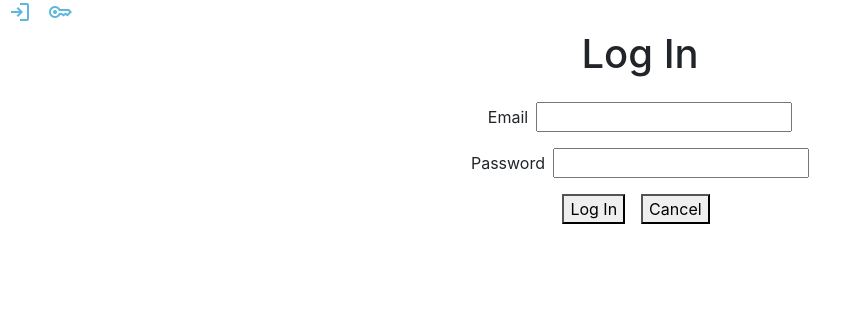
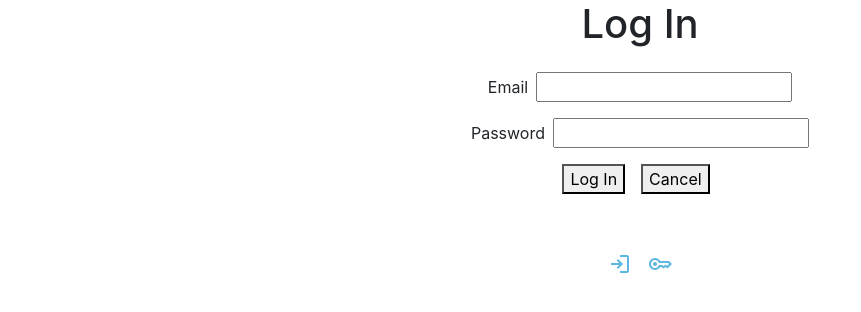
Before and after one commit to ElijahSMIAEL/code-cards-front-end, a React (Create React App) app: page /login in a window 1280 px wide. Shown: the top 312 px of the page, without its empty margins (0-861 px from the left). Built offline with nearby package versions, Linux system fonts and the light colour scheme; no server answers.

Commit message:
style nav and move it to bottom on app

```diff
--- a/src/App.jsx
+++ b/src/App.jsx
@@ -44,7 +44,6 @@ const App = () => {
 
   return (
     <>
-      <NavBar user={user} handleLogout={handleLogout} />
       <Routes>
         <Route path='/profile-details/:id' element={<ProfileDetails user={user} sets={sets} />}
         />
@@ -80,6 +79,7 @@ const App = () => {
           }
         />
       </Routes>
+      <NavBar user={user} handleLogout={handleLogout} />
     </>
   )
 }
--- a/src/components/NavBar/NavBar.jsx
+++ b/src/components/NavBar/NavBar.jsx
@@ -6,8 +6,7 @@ const NavBar = ({ user, handleLogout }) => {
     <>
       {user ?
         <nav>
-          <div>
-            <h1>Welcome, {user.name}</h1>
+          <div className={styles.container}>
             <Link to="/">
               <span class="material-symbols-outlined">home</span>
             </Link>
@@ -27,7 +26,7 @@ const NavBar = ({ user, handleLogout }) => {
         </nav>
       :
         <nav>
-          <div>
+          <div className={styles.container}>
             <Link to="/login">
               <span class="material-symbols-outlined">login</span>
             </Link>
--- a/src/components/NavBar/NavBar.module.css
+++ b/src/components/NavBar/NavBar.module.css
@@ -0,0 +1,5 @@
+.container {
+  display: flex;
+  align-items: center;
+  justify-content: center;
+}
```
